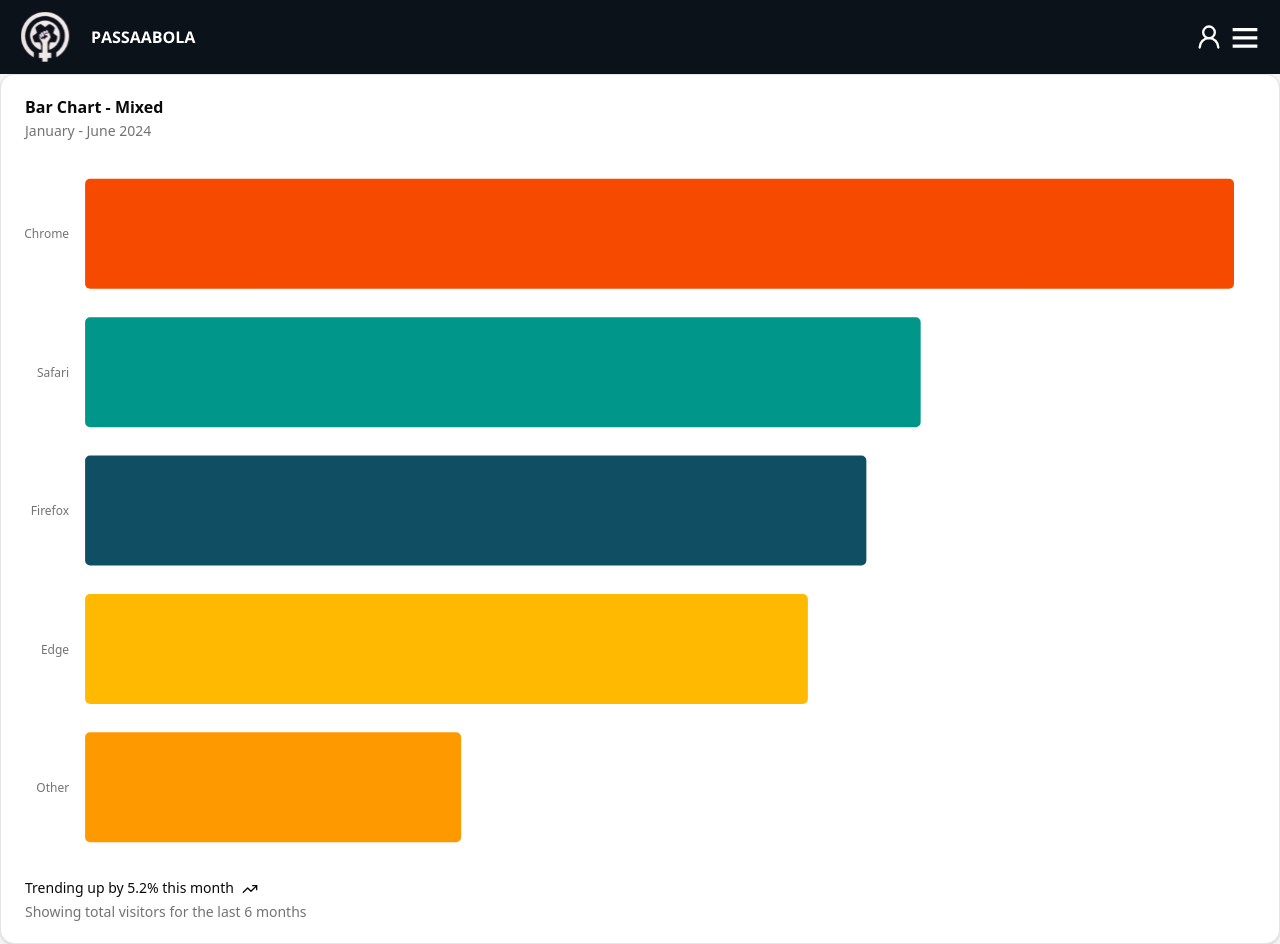
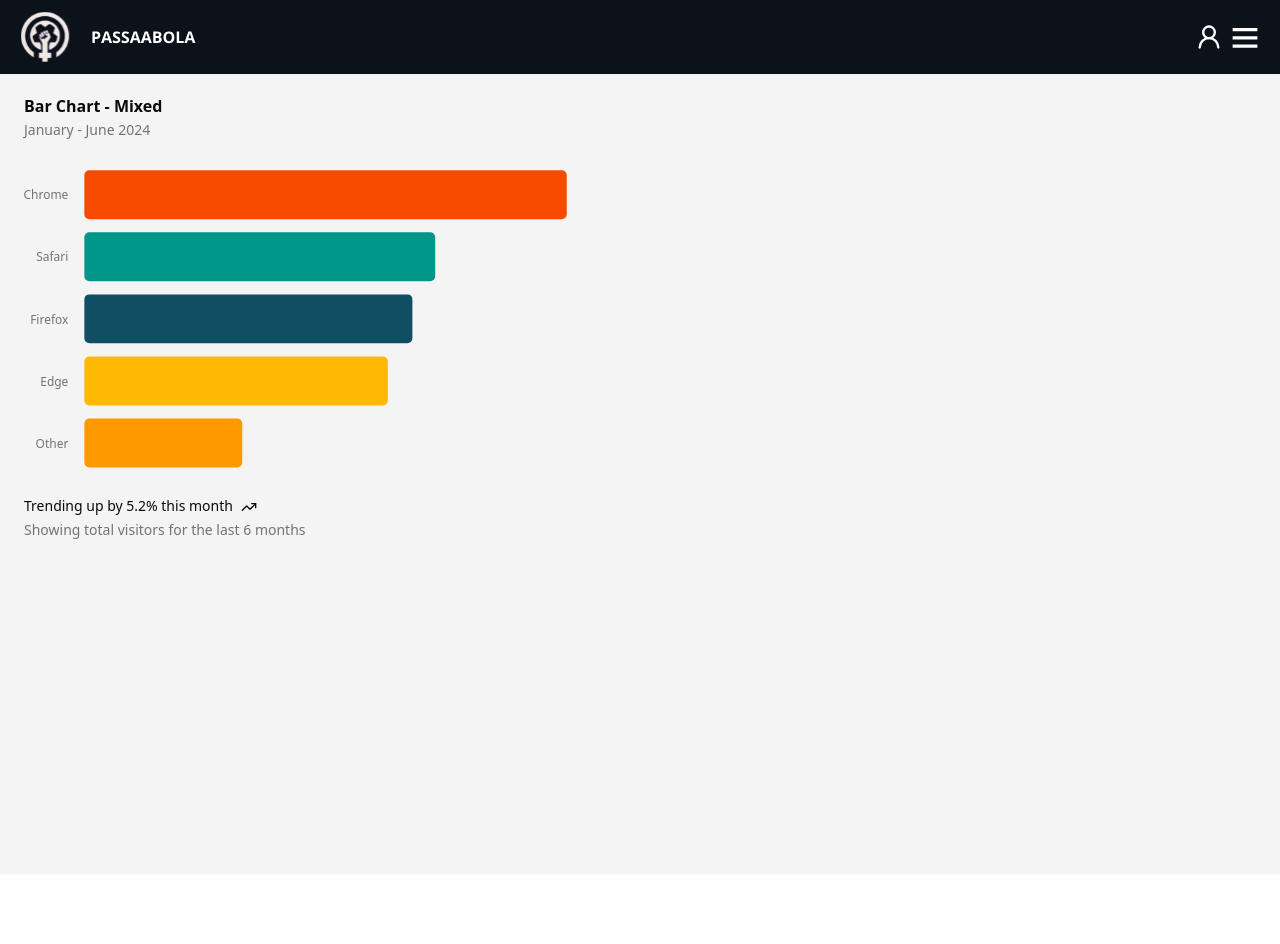
Before and after one commit to Augusto-Valerio/Passa-a-Bola, a React (Vite) app: page /admin/dashboard in a window 1280 px wide. After the commit the page ends 874 px from the top, so only its background shows below. Built offline with nearby package versions, Linux system fonts and the light colour scheme.

Commit message:
feat: add max width to component and reset background

```diff
--- a/src/components/DashboardCity.jsx
+++ b/src/components/DashboardCity.jsx
@@ -53,7 +53,7 @@ const chartConfig = {
 
 export function ChartBarMixed() {
   return (
-    <Card>
+    <Card className="max-w-[600px] bg-transparent shadow-none border-0">
       <CardHeader>
         <CardTitle>Bar Chart - Mixed</CardTitle>
         <CardDescription>January - June 2024</CardDescription>
```
